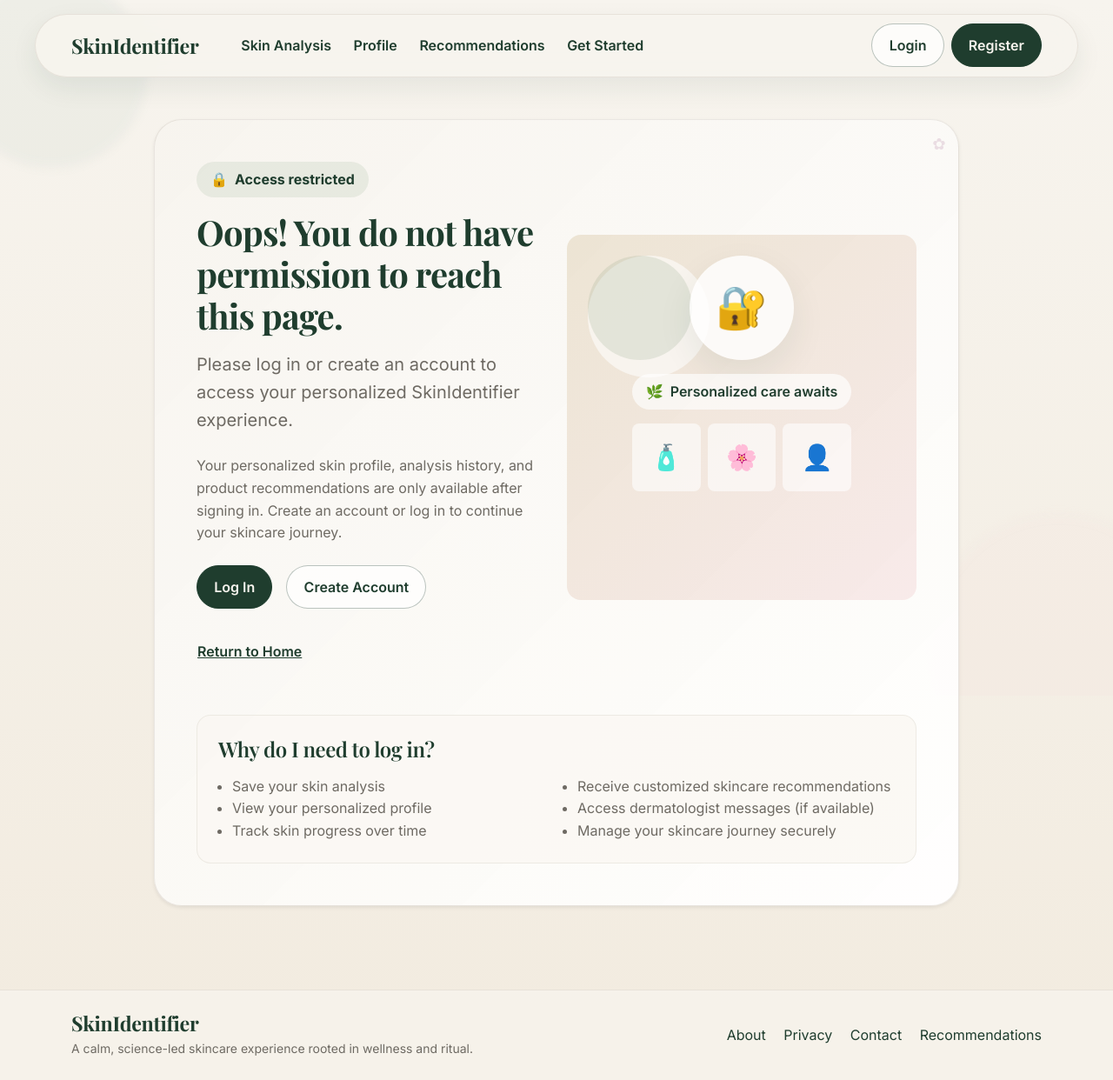
After one commit to bregiang/IS4460-Project-Template, a Django app: page /access-restricted/ in a window 1280 px wide. The commit adds this page. Shown: the whole page at 87% size. Run offline with Django 5.2, Linux system fonts and the light colour scheme.

Commit message:
Access-restricted experience

```diff
--- /dev/null
+++ b/home/templates/home/access_restricted.html
@@ -0,0 +1,83 @@
+{% extends 'home/base.html' %}
+
+{% block title %}Access Restricted | SkinIdentifier{% endblock %}
+
+{% block content %}
+<div class="row justify-content-center">
+    <div class="col-xl-10">
+        <div class="card p-4 p-md-5 p-xl-6 shadow-sm" style="background: linear-gradient(135deg, rgba(247,244,238,0.98) 0%, rgba(255,255,255,0.95) 100%); border: 1px solid rgba(183,173,161,0.28); border-radius: 2rem;">
+            <div class="row g-4 align-items-center">
+                <div class="col-lg-6">
+                    <div class="d-inline-flex align-items-center gap-2 px-3 py-2 rounded-pill mb-3" style="background: rgba(143,166,136,0.16); color: #1f3d2e; font-weight: 700;">
+                        <span style="font-size: 1rem;">🔒</span>
+                        <span>Access restricted</span>
+                    </div>
+                    <h1 class="display-6 fw-bold mb-3" style="color: #1f3d2e; font-family: 'Playfair Display', serif;">Oops! You do not have permission to reach this page.</h1>
+                    <p class="lead mb-4" style="color: #6e6a63;">Please log in or create an account to access your personalized SkinIdentifier experience.</p>
+                    <p class="mb-4" style="color: #6e6a63;">Your personalized skin profile, analysis history, and product recommendations are only available after signing in. Create an account or log in to continue your skincare journey.</p>
+
+                    <div class="d-flex flex-wrap gap-3 mb-4">
+                        <a class="btn btn-primary" href="{% url 'login' %}{% if next_url %}?next={{ next_url }}{% endif %}">Log In</a>
+                        <a class="btn btn-outline-primary" href="{% url 'register' %}{% if next_url %}?next={{ next_url }}{% endif %}">Create Account</a>
+                    </div>
+                    <a class="btn btn-link px-0" href="{% url 'home' %}" style="color: #1f3d2e; font-weight: 600;">Return to Home</a>
+                </div>
+
+                <div class="col-lg-6">
+                    <div class="position-relative p-4 rounded-4" style="background: linear-gradient(135deg, rgba(231,220,198,0.7), rgba(242,214,214,0.48)); min-height: 420px; overflow: hidden;">
+                        <div class="position-absolute top-4 end-4 rounded-circle" style="width: 140px; height: 140px; background: rgba(255,255,255,0.55);"></div>
+                        <div class="position-absolute bottom-4 start-4 rounded-circle" style="width: 120px; height: 120px; background: rgba(143,166,136,0.2);"></div>
+                        <div class="position-relative h-100 d-flex align-items-center justify-content-center">
+                            <div class="text-center">
+                                <div class="mx-auto mb-3 d-flex align-items-center justify-content-center rounded-circle" style="width: 120px; height: 120px; background: rgba(255,255,255,0.8); box-shadow: 0 16px 40px rgba(31,61,46,0.08);">
+                                    <span style="font-size: 3rem;">🔐</span>
+                                </div>
+                                <div class="mx-auto mb-3 rounded-pill px-3 py-2 d-inline-flex align-items-center gap-2" style="background: rgba(255,255,255,0.65); color: #1f3d2e; font-weight: 600;">
+                                    <span>🌿</span> Personalized care awaits
+                                </div>
+                                <div class="row g-2 justify-content-center">
+                                    <div class="col-4">
+                                        <div class="p-3 rounded-3" style="background: rgba(255,255,255,0.58);">
+                                            <div style="font-size: 1.8rem;">🧴</div>
+                                        </div>
+                                    </div>
+                                    <div class="col-4">
+                                        <div class="p-3 rounded-3" style="background: rgba(255,255,255,0.58);">
+                                            <div style="font-size: 1.8rem;">🌸</div>
+                                        </div>
+                                    </div>
+                                    <div class="col-4">
+                                        <div class="p-3 rounded-3" style="background: rgba(255,255,255,0.58);">
+                                            <div style="font-size: 1.8rem;">👤</div>
+                                        </div>
+                                    </div>
+                                </div>
+                            </div>
+                        </div>
+                    </div>
+                </div>
+            </div>
+
+            <div class="mt-5 p-4 rounded-4" style="background: rgba(250,248,243,0.8); border: 1px solid rgba(183,173,161,0.2);">
+                <h2 class="h4 mb-3" style="color: #1f3d2e; font-family: 'Playfair Display', serif;">Why do I need to log in?</h2>
+                <div class="row g-3">
+                    <div class="col-md-6">
+                        <ul class="mb-0 ps-3" style="color: #6e6a63;">
+                            <li>Save your skin analysis</li>
+                            <li>View your personalized profile</li>
+                            <li>Track skin progress over time</li>
+                        </ul>
+                    </div>
+                    <div class="col-md-6">
+                        <ul class="mb-0 ps-3" style="color: #6e6a63;">
+                            <li>Receive customized skincare recommendations</li>
+                            <li>Access dermatologist messages (if available)</li>
+                            <li>Manage your skincare journey securely</li>
+                        </ul>
+                    </div>
+                </div>
+            </div>
+        </div>
+    </div>
+</div>
+{% endblock %}
--- a/home/templates/home/login.html
+++ b/home/templates/home/login.html
@@ -13,6 +13,7 @@
             </div>
             <form method="post" novalidate>
                 {% csrf_token %}
+                <input type="hidden" name="next" value="{{ next_url|default_if_none:'' }}">
                 {{ form.non_field_errors }}
                 {% for field in form %}
                     <div class="mb-3">
--- a/home/templates/home/register.html
+++ b/home/templates/home/register.html
@@ -13,6 +13,7 @@
             </div>
             <form method="post" novalidate>
                 {% csrf_token %}
+                <input type="hidden" name="next" value="{{ next_url|default_if_none:'' }}">
                 {{ form.non_field_errors }}
                 {% for field in form %}
                     <div class="mb-3">
--- a/home/urls.py
+++ b/home/urls.py
@@ -4,6 +4,7 @@ from . import views
 
 urlpatterns = [
     path("", views.home_page, name="home"),
+    path("access-restricted/", views.access_restricted_view, name="access_restricted"),
     path("skin-analysis/", views.skin_analysis_view, name="skin_analysis"),
     path("about/", views.about_page, name="about"),
     path("privacy/", views.privacy_page, name="privacy"),
--- a/home/views.py
+++ b/home/views.py
@@ -1,9 +1,12 @@
+from urllib.parse import urlparse
+
 from django.contrib import messages
 from django.contrib.auth import login, logout
 from django.contrib.auth.decorators import login_required
 from django.contrib.auth.forms import AuthenticationForm
 from django.contrib.auth.models import Group, User
 from django.shortcuts import get_object_or_404, redirect, render
+from django.urls import reverse
 
 from .forms import (
     CustomUserCreationForm,
@@ -40,6 +43,25 @@ def contact_page(request):
     return render(request, "home/contact.html")
 
 
+def get_safe_redirect_url(request, default_url):
+    """Return a safe relative redirect target from the request."""
+    next_url = request.POST.get("next") or request.GET.get("next")
+    if not next_url:
+        return default_url
+
+    parsed = urlparse(next_url)
+    if parsed.scheme or parsed.netloc:
+        return default_url
+    return next_url
+
+
+def access_restricted_view(request):
+    """Render a branded page for users who need to sign in first."""
+    next_url = request.GET.get("next", "")
+    return render(request, "home/access_restricted.html", {"next_url": next_url})
+
+
+@login_required(login_url="access_restricted")
 def recommendations_page(request):
     """Render personalized third-party retailer skincare recommendations."""
     profile = None
@@ -80,7 +102,10 @@ def role_required(*roles):
         def _wrapped_view(request, *args, **kwargs):
             if not request.user.is_authenticated:
                 messages.error(request, "Please log in to access this page.")
-                return redirect("login")
+                redirect_url = reverse("access_restricted")
+                if request.get_full_path() not in {"/", ""}:
+                    redirect_url = f"{redirect_url}?next={request.get_full_path()}"
+                return redirect(redirect_url)
             if get_user_role(request.user) not in roles:
                 messages.error(request, "You do not have access to that area.")
                 return redirect("dashboard")
@@ -93,35 +118,37 @@ def role_required(*roles):
 
 def register_view(request):
     """Allow new users to create an account and select a role."""
+    next_url = get_safe_redirect_url(request, reverse("dashboard"))
     if request.method == "POST":
         form = CustomUserCreationForm(request.POST)
         if form.is_valid():
             user = form.save()
             login(request, user)
             messages.success(request, "Registration successful. Welcome to SkinIdentifier.")
-            return redirect("dashboard")
+            return redirect(next_url)
     else:
         form = CustomUserCreationForm()
 
-    return render(request, "home/register.html", {"form": form})
+    return render(request, "home/register.html", {"form": form, "next_url": next_url})
 
 
 def login_view(request):
     """Authenticate users with Django's built-in login form."""
+    next_url = get_safe_redirect_url(request, reverse("dashboard"))
     if request.method == "POST":
         form = AuthenticationForm(request, data=request.POST)
         if form.is_valid():
             user = form.get_user()
             login(request, user)
             messages.success(request, "You are now logged in.")
-            return redirect("dashboard")
+            return redirect(next_url)
     else:
         form = AuthenticationForm()
 
-    return render(request, "home/login.html", {"form": form})
+    return render(request, "home/login.html", {"form": form, "next_url": next_url})
 
 
-@login_required
+@login_required(login_url="access_restricted")
 def dashboard_view(request):
     """Display a role-aware dashboard for the authenticated user."""
     role = get_user_role(request.user)
@@ -136,7 +163,7 @@ def dashboard_view(request):
     return render(request, "home/dashboard.html", {"role": role, "profile": profile})
 
 
-@login_required
+@login_required(login_url="access_restricted")
 def profile_view(request):
     """Allow authenticated users to create or update their skincare profile."""
     profile, _ = SkincareProfile.objects.get_or_create(user=request.user)
@@ -153,14 +180,14 @@ def profile_view(request):
     return render(request, "home/profile.html", {"form": form, "profile": profile, "role": get_user_role(request.user)})
 
 
-@login_required
+@login_required(login_url="access_restricted")
 def skin_history_view(request):
     """Show a secure skin-history view for the current user or a patient when viewed by a dermatologist."""
     profile = get_object_or_404(SkincareProfile, user=request.user)
     return render(request, "home/skin_history.html", {"profile": profile, "role": get_user_role(request.user)})
 
 
-@login_required
+@login_required(login_url="access_restricted")
 @role_required("dermatologist")
 def dermatologist_dashboard(request):
     """Provide a professional dashboard for dermatologists."""
@@ -168,7 +195,7 @@ def dermatologist_dashboard(request):
     return render(request, "home/dermatologist_dashboard.html", {"patients": patients, "role": get_user_role(request.user)})
 
 
-@login_required
+@login_required(login_url="access_restricted")
 @role_required("dermatologist")
 def dermatologist_patient_view(request, user_id):
     """Allow dermatologists to review a patient's skin profile and history."""
@@ -186,7 +213,7 @@ def dermatologist_patient_view(request, user_id):
     return render(request, "home/dermatologist_patient.html", {"patient": patient, "profile": profile, "form": form, "messages_for_patient": messages_for_patient, "role": get_user_role(request.user)})
 
 
-@login_required
+@login_required(login_url="access_restricted")
 @role_required("dermatologist")
 def dermatologist_messages(request):
     """Show messages sent by dermatologists to patients."""
@@ -194,7 +221,7 @@ def dermatologist_messages(request):
     return render(request, "home/dermatologist_messages.html", {"sent_messages": sent_messages, "role": get_user_role(request.user)})
 
 
-@login_required
+@login_required(login_url="access_restricted")
 @role_required("dermatologist")
 def send_message_to_patient(request, user_id=None):
     """Send a secure message to a user from a dermatologist."""
@@ -213,7 +240,7 @@ def send_message_to_patient(request, user_id=None):
     return render(request, "home/send_message.html", {"form": form, "patient": patient, "role": get_user_role(request.user)})
 
 
-@login_required
+@login_required(login_url="access_restricted")
 @role_required("admin")
 def admin_dashboard(request):
     """Provide an administrative control panel for superusers."""
@@ -223,7 +250,7 @@ def admin_dashboard(request):
     return render(request, "home/admin_dashboard.html", {"user_accounts": user_accounts, "inventory_items": inventory_items, "messages": all_messages, "role": get_user_role(request.user)})
 
 
-@login_required
+@login_required(login_url="access_restricted")
 @role_required("admin")
 def inventory_management(request):
     """Allow administrators to manage product inventory and retailer listings."""
@@ -239,7 +266,7 @@ def inventory_management(request):
     return render(request, "home/inventory_management.html", {"items": items, "form": form, "role": get_user_role(request.user)})
 
 
-@login_required
+@login_required(login_url="access_restricted")
 def user_messages(request):
     """Allow standard users to see messages from dermatologists."""
     if get_user_role(request.user) == "admin":
```
Also changed, not shown: home/tests.py (+26 -11 lines), db.sqlite3.
